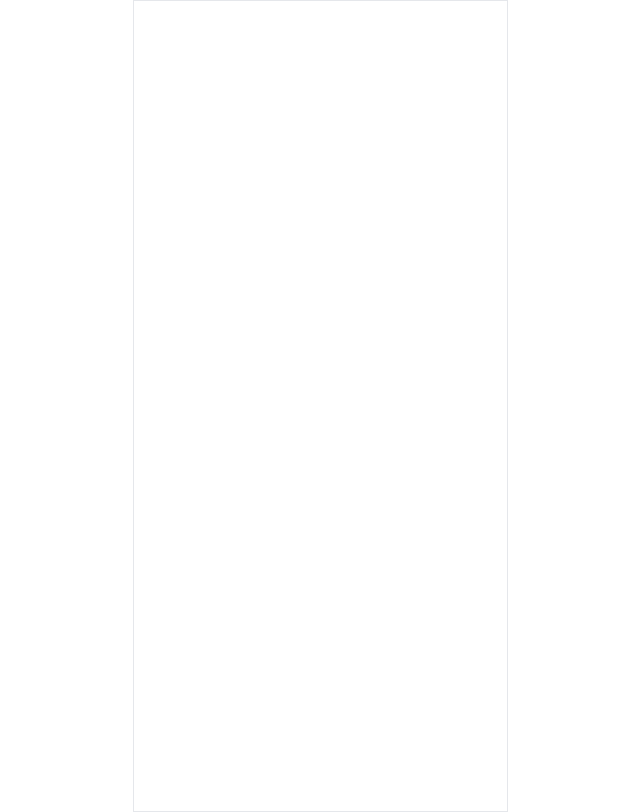
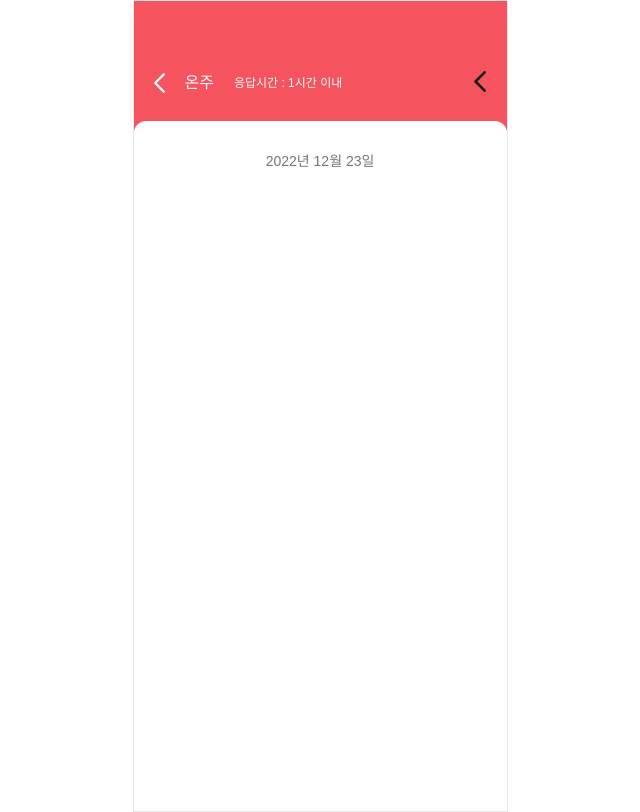
Before and after one commit to Att-ies/frontend, a Next.js app: page /chat/1 in a window 1280 px wide. Shown: the whole page, without its empty margins (320-960 px from the left). Built offline with nearby package versions, Linux system fonts and the light colour scheme.

Commit message:
feat : chatting room

```diff
--- /dev/null
+++ b/src/components/common/ChattingMessage.tsx
@@ -0,0 +1,11 @@
+import tw from 'tailwind-styled-components';
+
+interface chattingProps {
+  [key: string]: any;
+}
+
+const ChattingMessageTag = tw.div``;
+
+export default function ChattingMessage({ ...rest }: chattingProps) {
+  <ChattingMessageTag {...rest}>sdds</ChattingMessageTag>;
+}
--- a/src/pages/chat/[id].tsx
+++ b/src/pages/chat/[id].tsx
@@ -1,17 +1,65 @@
 import Layout from '@components/common/Layout';
 import React from 'react';
 import { useRouter } from 'next/router';
-
+import Navigate from '@components/common/Navigate';
+import ChattingMessage from '@components/common/ChattingMessage';
+import Image from 'next/image';
 interface ChatRoomProps {
   params: any;
 }
 
+const DUMP_CHATTINGLIST = [
+  {
+    id: '1',
+    time: '오전 10:30',
+    message: '온주 작가님 안녕하세요',
+    sender: 'me',
+  },
+  {
+    id: '2',
+    time: '오전 10:30',
+    message: '작품 관련 문의사항이 있어 연락드렸습니다.',
+    sender: 'me',
+  },
+  { id: '3', time: '오전 10:33', message: '네 안녕하세요!', sender: 'you' },
+];
+
 export default function ChatRoom({ params }: ChatRoomProps) {
-  console.log(params);
-
   const router = useRouter();
   const { id } = router.query;
 
-  console.log(id);
-  return <Layout></Layout>;
+  return (
+    <Layout>
+      <header className="absolute top-0 inset-x-0 w-full h-[145px] bg-[#F5535D]">
+        <article className="relative flex w-full mt-[70px] px-5 text-white">
+          <Image
+            src="/svg/icons/icon_back_white.svg"
+            alt="back"
+            width="11"
+            height="0"
+            // className=""
+          />
+          <div className="text-16 px-5 ">온주</div>
+          <div className="text-12 flex items-center">응답시간 : 1시간 이내</div>
+          <Image
+            src="/svg/icons/icon_back.svg"
+            alt="back"
+            width="13"
+            height="0"
+            className="absolute right-5"
+          />
+        </article>
+      </header>
+      <section className="absolute top-[120px] inset-x-0 w-full bg-white rounded-xl p-5">
+        <article className="flex items-center justify-center text-center text-[#767676] text-14 h-[40px] ">
+          2022년 12월 23일
+        </article>
+        <article>
+          {DUMP_CHATTINGLIST.map((chattingItem) => (
+            <ChattingMessage key={chattingItem.id} />
+          ))}
+        </article>
+      </section>
+    </Layout>
+  );
 }
```
Also changed, not shown: public/svg/icons/icon_back_white.svg (added).
